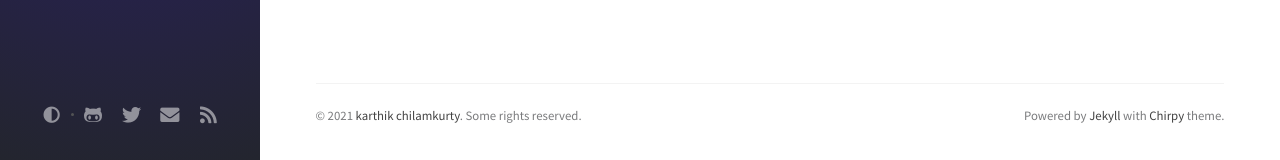
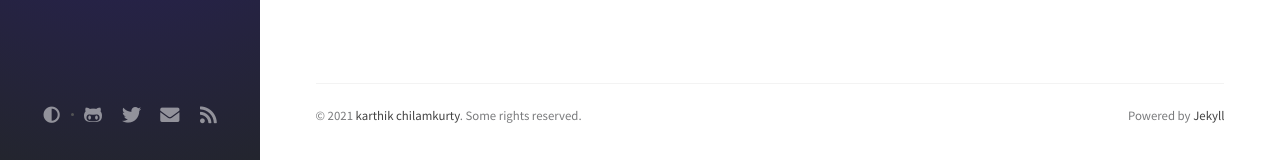
Before and after one commit to karthikchilamkurthy/karthikchilamkurthy.github.io, a Jekyll site: the page built from index.html, in a window 1280 px wide. Shown: the part 737-897 px from the top of the page. Built offline with Jekyll 4.4.1, drawn with Linux system fonts in a browser that asks for light colours; nearby versions of some CDN libraries; comment, search, counter and statistics services are not loaded.

Commit message:
updating

```diff
--- a/_includes/footer.html
+++ b/_includes/footer.html
@@ -19,10 +19,6 @@
       <p class="mb-0">
         Powered by
         <a href="https://jekyllrb.com" target="_blank" rel="noopener">Jekyll</a>
-        with
-        <a href="https://github.com/cotes2020/jekyll-theme-chirpy"
-          target="_blank" rel="noopener">Chirpy</a>
-        theme.
       </p>
     </div>
 
```
